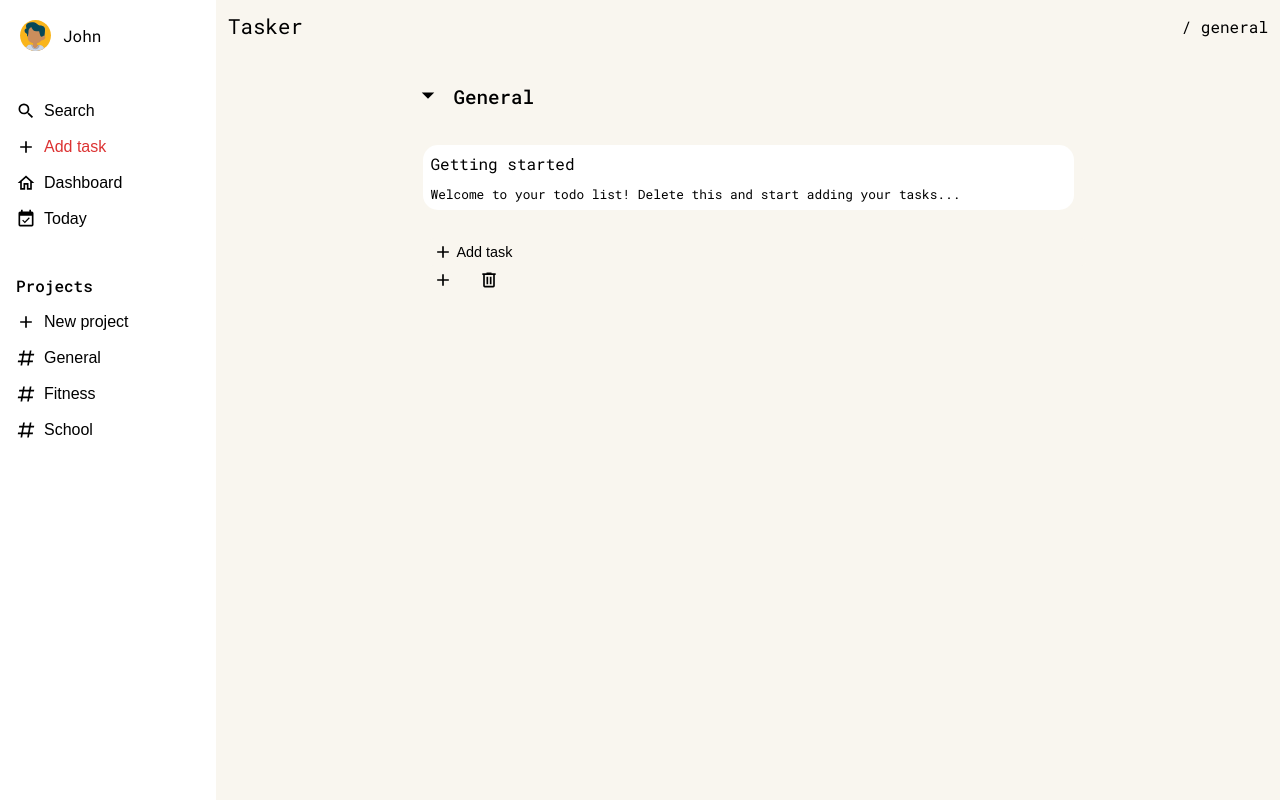
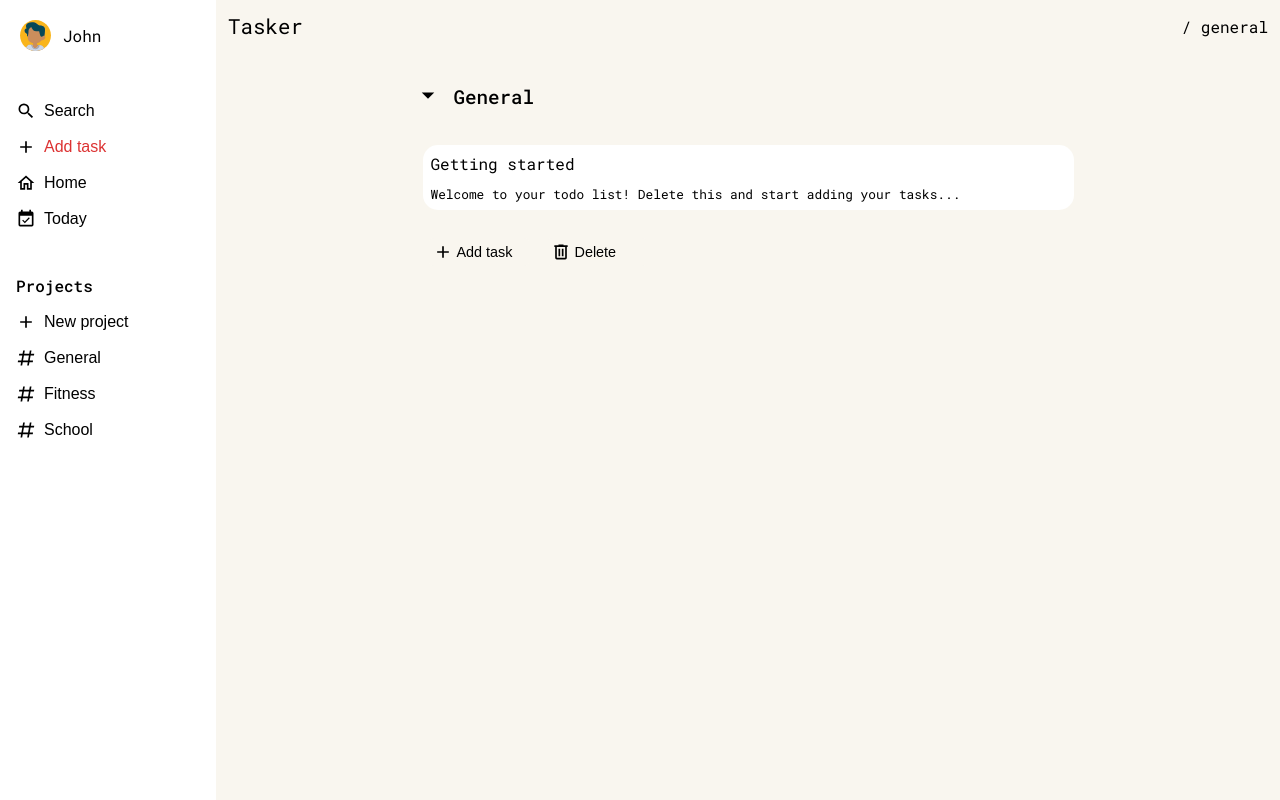
Before and after one commit to tjamescpp/todo-react-app, a React (Vite) app: page / in a window 1280 px wide. Both pictures are taken after a click on the button "General". Built offline with nearby package versions, Linux system fonts and the light colour scheme.

Commit message:
Added the delete project button
The project view now has an add task button and delete button for each project.

```diff
--- a/src/App.css
+++ b/src/App.css
@@ -386,15 +386,17 @@ textarea {
     padding: 4px;
     border-radius: 5px;
     margin-left: 18px;
+    width: 100px;
 }
 
 .projectBtns {
     display: flex;
+    /* justify-content: space-between; */
 }
 
 .projectAddTaskBtn:hover,
 .projectDeleteBtn:hover {
-    background-color: var(--button-gray);
+    background-color: lightgray;
 }
 
 .contentIcons {
--- a/src/App.jsx
+++ b/src/App.jsx
@@ -18,7 +18,7 @@ function App() {
     const [addTask, setAddTask] = useState(false);
     const [isEditTask, setIsEditTask] = useState(false);
     const [editTask, setEditTask] = useState(null);
-    const [status, setStatus] = useState('dashboard');
+    const [status, setStatus] = useState('home');
     const [addNewProject, setAddNewProject] = useState(false);
     const [newProjectName, setNewProjectName] = useState('');
     const [addTaskProject, setAddTaskProject] = useState(null);
@@ -96,8 +96,8 @@ function App() {
     };
 
     const handleDashboard = () => {
-        console.log('Dashboard clicked...');
-        setStatus('dashboard');
+        console.log('Home clicked...');
+        setStatus('home');
     };
 
     const handleToday = () => {
@@ -145,7 +145,7 @@ function App() {
         setAllProjects(allProjects.filter((p) => p.name !== projectName));
         projectButtons = projectButtons.filter((p) => p.name !== projectName);
         setAllTasks(allTasks.filter((t) => t.project !== projectName));
-        setStatus('dashboard');
+        setStatus('home');
     };
 
     // assign the handleAddTask function to the Add task button
@@ -153,7 +153,7 @@ function App() {
         handleAddTask;
 
     // assign the handleDashboard function to the Add task button
-    sidebarButtons.find((button) => button.name === 'Dashboard').onClick =
+    sidebarButtons.find((button) => button.name === 'Home').onClick =
         handleDashboard;
 
     // assign the handleDashboard function to the Add task button
@@ -214,7 +214,7 @@ function App() {
                 </div>
                 <div id="toDoWrapper">
                     <ToDoList>
-                        {status === 'dashboard' &&
+                        {status === 'home' &&
                             allProjects.map((project) => (
                                 <div key={`${project.id}Key`}>
                                     <Project
@@ -257,40 +257,11 @@ function App() {
                                                 handleTaskDeleted
                                             }
                                             handleEdit={handleEdit}
+                                            handleDeleteProject={
+                                                handleDeleteProject
+                                            }
+                                            projectView={true}
                                         />
-                                        <div
-                                            key={`${project.id}Btns`}
-                                            className="projectBtns"
-                                        >
-                                            <Button
-                                                key={`${project.id}AddBtn`}
-                                                className="projectAddTaskBtn"
-                                                type="button"
-                                                onClick={handleAddTask}
-                                            >
-                                                <Icon
-                                                    className="sidebarIcons"
-                                                    id={project.name}
-                                                    src="/icons/plus.svg"
-                                                    alt="add"
-                                                />
-                                            </Button>
-                                            <Button
-                                                key={`${project.id}DeleteBtn`}
-                                                type="Button"
-                                                className="projectDeleteBtn"
-                                                onClick={() =>
-                                                    handleDeleteProject(
-                                                        project.name
-                                                    )
-                                                }
-                                            >
-                                                <Icon
-                                                    className="sidebarIcons"
-                                                    src="/icons/trash-can-outline.svg"
-                                                />
-                                            </Button>
-                                        </div>
                                     </div>
                                 ))}
                     </ToDoList>
@@ -314,8 +285,8 @@ const sidebarButtons = [
         onClick: null,
     },
     {
-        name: 'Dashboard',
-        id: 'dashboardBtn',
+        name: 'Home',
+        id: 'homeBtn',
         src: '/icons/home-outline.svg',
         onClick: null,
     },
--- a/src/components/Project.jsx
+++ b/src/components/Project.jsx
@@ -31,6 +31,8 @@ export default function Project({
     handleTaskDeleted,
     handleEdit,
     handleAddTask,
+    handleDeleteProject,
+    projectView,
 }) {
     const [isExpanded, setIsExpanded] = useState(true);
 
@@ -52,6 +54,7 @@ export default function Project({
                         handleTaskDeleted={handleTaskDeleted}
                         handleEdit={handleEdit}
                     />
+                    <div className="projectBtns">
                         <Button
                             key={`${id}Btn`}
                             className="projectAddTaskBtn"
@@ -65,6 +68,21 @@ export default function Project({
                             />
                             <p id={name}>Add task</p>
                         </Button>
+                        {projectView && (
+                            <Button
+                                key={`${id}DeleteBtn`}
+                                type="Button"
+                                className="projectDeleteBtn"
+                                onClick={() => handleDeleteProject(name)}
+                            >
+                                <Icon
+                                    className="sidebarIcons"
+                                    src="/icons/trash-can-outline.svg"
+                                />
+                                <p>Delete</p>
+                            </Button>
+                        )}
+                    </div>
                 </>
             );
         }
```
Lines whose indentation alone changed are shown as unchanged.
